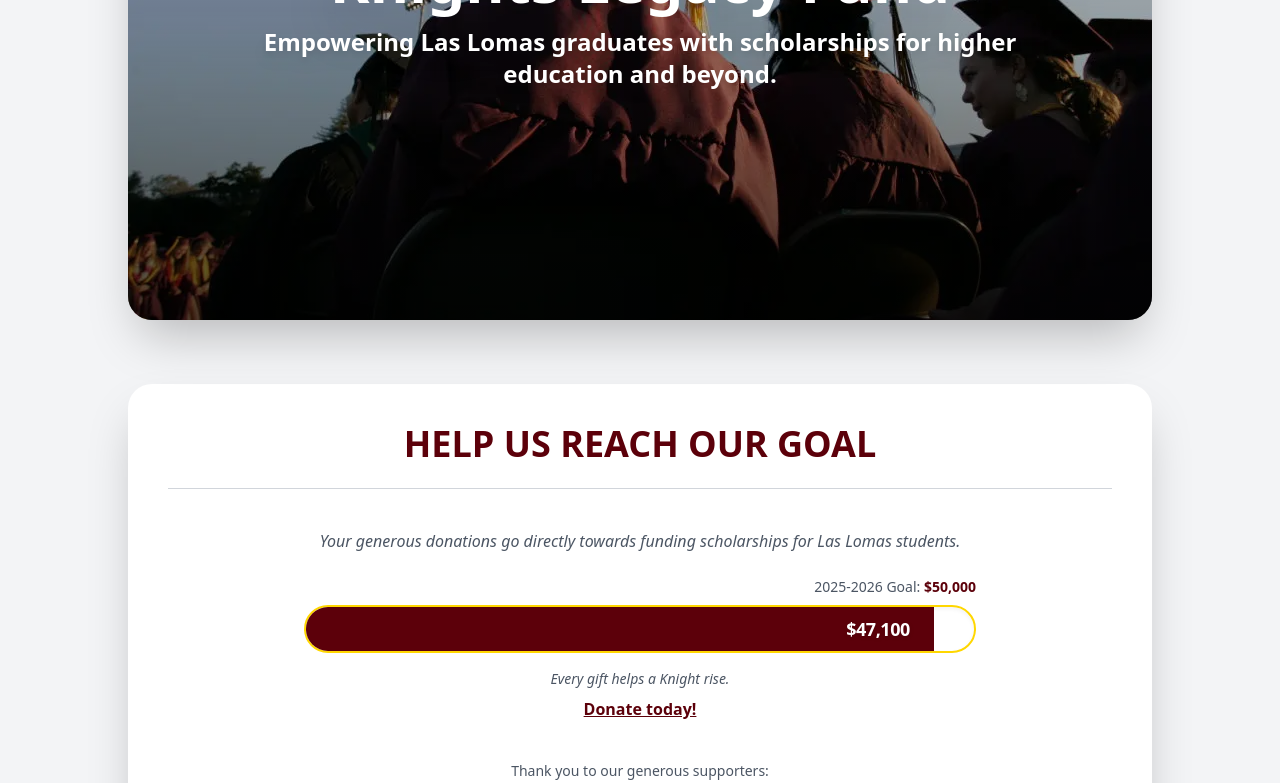
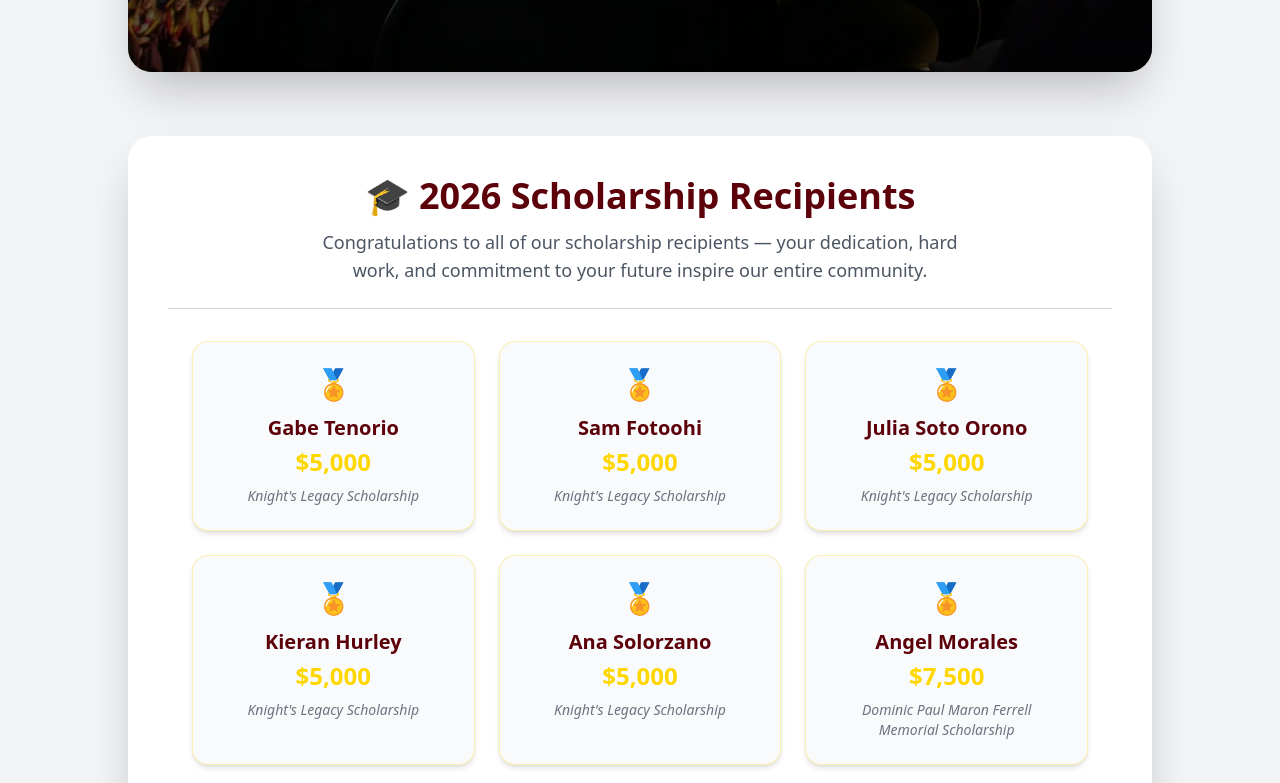
Before and after one commit to alexander-alessi/knightslegacy, a React (Vite) app: page / in a window 1280 px wide. Shown: the part 640-1423 px from the top of the page. Built offline with nearby package versions, Linux system fonts and the light colour scheme.

Commit message:
Updating scholarship recipients

```diff
--- a/public/data/application.json
+++ b/public/data/application.json
@@ -1,3 +1,3 @@
 {
-  "enabled": true
+  "enabled": false
 }
--- /dev/null
+++ b/public/data/scholarship-winners.json
@@ -0,0 +1,36 @@
+{
+	"enabled": true,
+	"year": "2026",
+	"recipients": [
+		{
+			"name": "Gabe Tenorio",
+			"amount": "$5,000",
+			"type": "Knight's Legacy Scholarship"
+		},
+		{
+			"name": "Sam Fotoohi",
+			"amount": "$5,000",
+			"type": "Knight's Legacy Scholarship"
+		},
+		{
+			"name": "Julia Soto Orono",
+			"amount": "$5,000",
+			"type": "Knight's Legacy Scholarship"
+		},
+		{
+			"name": "Kieran Hurley",
+			"amount": "$5,000",
+			"type": "Knight's Legacy Scholarship"
+		},
+		{
+			"name": "Ana Solorzano",
+			"amount": "$5,000",
+			"type": "Knight's Legacy Scholarship"
+		},
+		{
+			"name": "Angel Morales",
+			"amount": "$7,500",
+			"type": "Dominic Paul Maron Ferrell Memorial Scholarship"
+		}
+	]
+}
--- a/src/components/Home.jsx
+++ b/src/components/Home.jsx
@@ -17,6 +17,20 @@
   const [currentDonorIndex, setCurrentDonorIndex] = useState(0);
   const [error, setError] = useState(null);
   const [applicationEnabled, setApplicationEnabled] = useState(false);
+  const [scholarshipWinners, setScholarshipWinners] = useState([]);
+  const [scholarshipYear, setScholarshipYear] = useState('');
+  const [scholarshipEnabled, setScholarshipEnabled] = useState(false);
+
+  useEffect(() => {
+    fetch('/data/scholarship-winners.json')
+      .then(res => res.ok ? res.json() : { enabled: false })
+      .then(data => {
+        setScholarshipEnabled(data.enabled || false);
+        setScholarshipYear(data.year || '');
+        setScholarshipWinners(data.recipients || []);
+      })
+      .catch(() => setScholarshipEnabled(false));
+  }, []);
 
   useEffect(() => {
     fetch('/data/fund.json')
@@ -121,6 +135,34 @@
           </p>
         </div>
       </section>
+
+      {/* SCHOLARSHIP WINNERS */}
+      {scholarshipEnabled && scholarshipWinners.length > 0 && (
+        <section className="bg-white p-10 rounded-3xl shadow-2xl">
+          <div className="text-center mb-8">
+            <h2 className="text-4xl font-bold text-llhs-maroon mb-2">
+              🎓 {scholarshipYear} Scholarship Recipients
+            </h2>
+            <p className="text-gray-600 text-lg mt-3 max-w-2xl mx-auto">
+              Congratulations to all of our scholarship recipients — your dedication, hard work, and commitment to your future inspire our entire community.
+            </p>
+            <div className="w-full h-px bg-gray-300 mt-6"></div>
+          </div>
+          <div className="grid sm:grid-cols-2 lg:grid-cols-3 gap-6 max-w-4xl mx-auto">
+            {scholarshipWinners.map((winner, i) => (
+              <div
+                key={i}
+                className="flex flex-col items-center text-center bg-gray-50 border border-llhs-gold/30 rounded-2xl p-6 shadow-md"
+              >
+                <div className="text-3xl mb-3">🏅</div>
+                <p className="text-xl font-bold text-llhs-maroon mb-1">{winner.name}</p>
+                <p className="text-2xl font-extrabold text-llhs-gold mb-2">{winner.amount}</p>
+                <p className="text-sm text-gray-500 italic">{winner.type}</p>
+              </div>
+            ))}
+          </div>
+        </section>
+      )}
 
       {/* Progress Bar */}
       <section className="bg-white p-10 rounded-3xl shadow-2xl">
```
